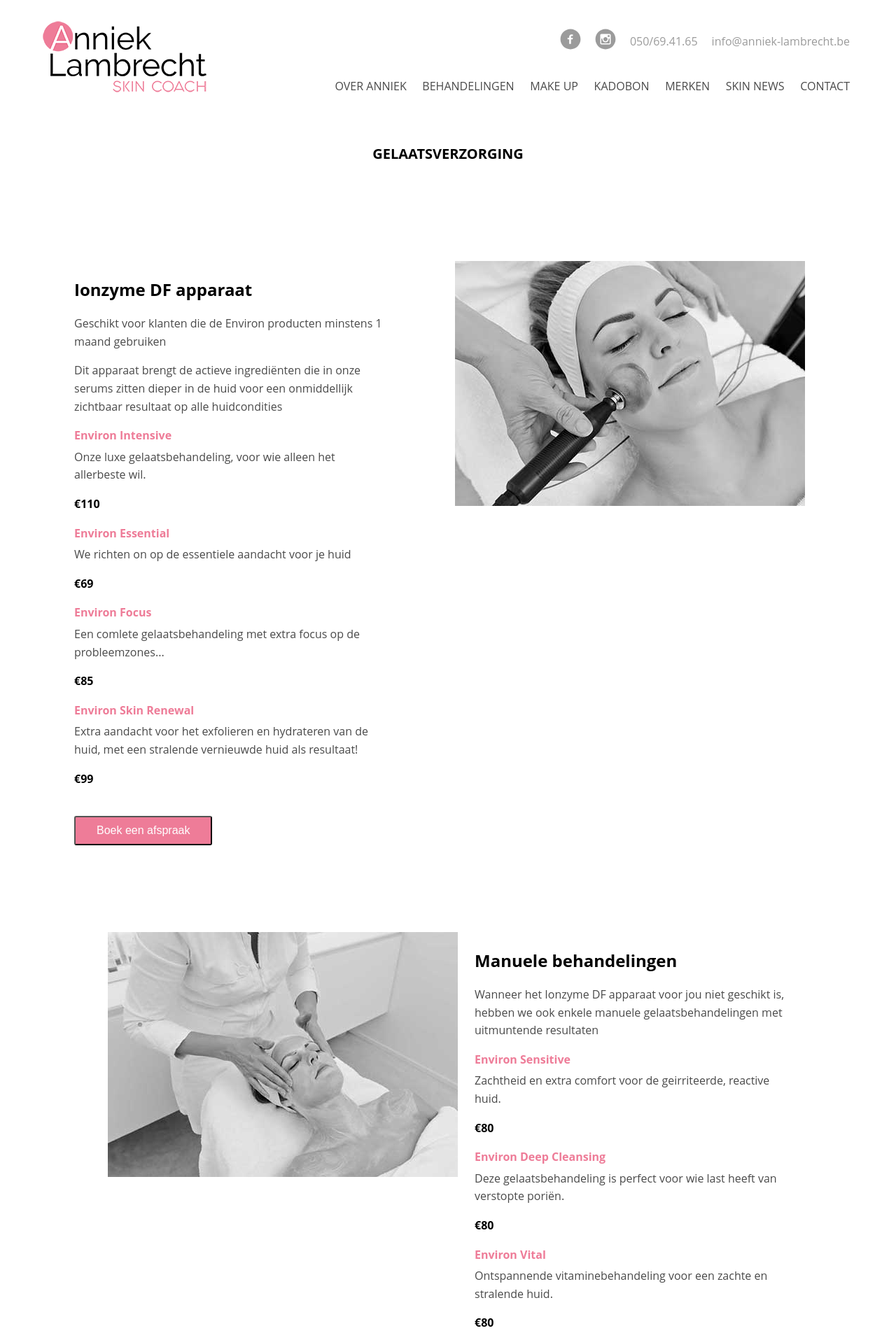
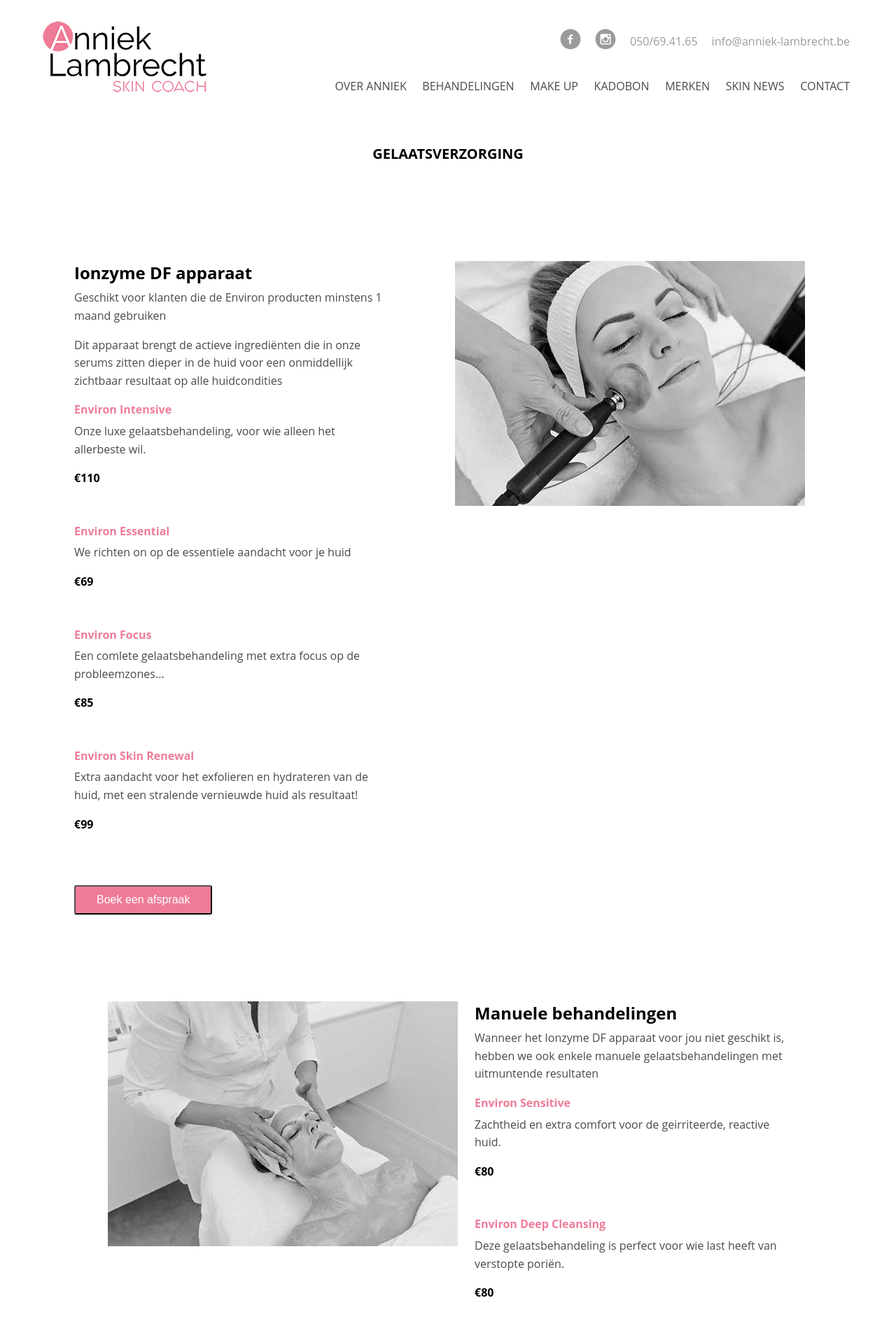
Before and after one commit to acandael/anniek, a Jekyll site: the page built from gelaatsverzorging.html, in a window 1280 px wide. Shown: the top 1915 px of the page at 70% size. Built offline with Jekyll 4.4.1, drawn with Linux system fonts in a browser that asks for light colours.

Commit message:
restyling sections

```diff
--- a/_sass/_layout.scss
+++ b/_sass/_layout.scss
@@ -70,8 +70,13 @@
         width: 100%;
         margin-bottom: 2.4rem;
       }
+      .section {
+        margin-bottom: 5rem;
+      }
+
       h2 {
-        margin-top: 2.4rem;
+        margin-top: 0;
+        margin-bottom: .7rem;
         line-height: normal;
       }
 
@@ -81,6 +86,7 @@
       p.price {
         font-weight: 700;
         font-size: 1.6rem;
+        margin-top: 0;
       }
 
       p.smalltext {
@@ -91,7 +97,7 @@
       .listing {
         list-style-type: none;
         padding-left: 0;
-        margin-top: 3.2rem;
+        margin-top: 1.2rem;
 
 
         li {
--- a/df-mobile.html
+++ b/df-mobile.html
@@ -8,8 +8,11 @@
 <section class="page">
 <div class="row">
   <div class="content">
+    <div class="section">
     <p class="bodytext">Het DF Mobile apparaat is een revolutionair apparaat voor een mooie, gezonde huid. Het is een fantastische tool die zacht en veilig is voor de ervaren Environ skincare gebruiker en dagelijks gebruikt mag worden.</p>
     <p class="bodytext">Het DF Mobile apparaat helpt bij de opname van significant hogere concentraties actieve ingrediënten, daar waar de huid ze het meest nodig heeft. Hierdoor verbetert de gezondheid en het uitzicht van de huid. Het resultaat wordt nog versterkt naarmate het apparaat vaker gebruikt wordt.</p>
+    </div>
+    <div class="section">
     <h2>Voor wie?</h2>
     <p class="bodytext">Het DF Mobile apparaat is geschikt voor klanten die de professionele behandelingen thuis willen verderzetten om sneller voordeel te halen uit de skincare producten op volgende zones:</p>
     <ul class="listing">
@@ -44,6 +47,8 @@
         </svg>
         Dubbele kin</li>
     </ul>
+    </div>
+    <div class="section">
     <h2>Welke Environ serums gebruiken en op welk programma?</h2>
     <ul class="listing">
       <li>
@@ -75,6 +80,7 @@
     <p class="bodytext"><strong>€ 599</strong> - Nu met GRATIS Avance Elixir twv € 89
 Levertermijn 2-3 dagen</p>
     <p class="bodytext">" The right tool makes the difference "</p>
+    </div>
   </div>
   <aside class="sidebar">
     <img class="sidebar__img" src="images/df_mobile_environ.jpg" alt="df-mobile" />
--- a/gelaatsverzorging.html
+++ b/gelaatsverzorging.html
@@ -12,20 +12,28 @@
     <p class="bodytext">Dit apparaat brengt de actieve ingrediënten die in onze serums
 zitten dieper in de huid voor een onmiddellijk zichtbaar resultaat
 op alle huidcondities</p>
+    <div class="section">
     <h3>Environ Intensive</h3>
     <p class="bodytext">Onze luxe gelaatsbehandeling, voor wie alleen het allerbeste wil.</p>
     <p class="price">&euro;110</p>
+    </div>
+    <div class="section">
     <h3>Environ Essential</h3>
     <p class="bodytext">We richten on op de essentiele aandacht voor je huid</p>
     <p class="price">&euro;69</p>
+    </div>
+    <div class="section">
     <h3>Environ Focus</h3>
     <p class="bodytext">Een comlete gelaatsbehandeling met extra focus op de
 probleemzones...</p>
     <p class="price">&euro;85</p>
+    </div>
+    <div class="section">
     <h3>Environ Skin Renewal</h3>
     <p class="bodytext">Extra aandacht voor het exfolieren en hydrateren van de huid,
 met een stralende vernieuwde huid als resultaat!</p>
     <p class="price">&euro;99</p>
+    </div>
     <form action="https://schoonheidsinstituut-anniek-lambrecht-1.salonized.com/bookings/new">
     <button class="cta">Boek een afspraak</button>
     </form>
@@ -41,15 +49,21 @@
       <h2>Manuele behandelingen</h2>
       <p class="bodytext">Wanneer het Ionzyme DF apparaat voor jou niet geschikt is, hebben we ook
 enkele manuele gelaatsbehandelingen met uitmuntende resultaten</p>
+      <div class="section">
       <h3>Environ Sensitive</h3>
       <p class="bodytext">Zachtheid en extra comfort voor de geirriteerde, reactive huid.</p>
       <p class="price">&euro;80</p>
+      </div>
+      <div class="section">
       <h3>Environ Deep Cleansing</h3>
       <p class="bodytext">Deze gelaatsbehandeling is perfect voor wie last heeft van verstopte poriën.</p>
       <p class="price">&euro;80</p>
+      </div>
+      <div class="section">
       <h3>Environ Vital</h3>
       <p class="bodytext">Ontspannende vitaminebehandeling voor een zachte en stralende huid.</p>
       <p class="price">&euro;80</p>
+      </div>
       <form action="https://schoonheidsinstituut-anniek-lambrecht-1.salonized.com/bookings/new">
         <button class="cta">Boek een afspraak</button>
       </form>
```
Also changed, not shown: definitieve-ontharing.html (+8 -0 lines), make-up.html (+10 -0 lines), permanente-make-up.html (+9 -0 lines).
